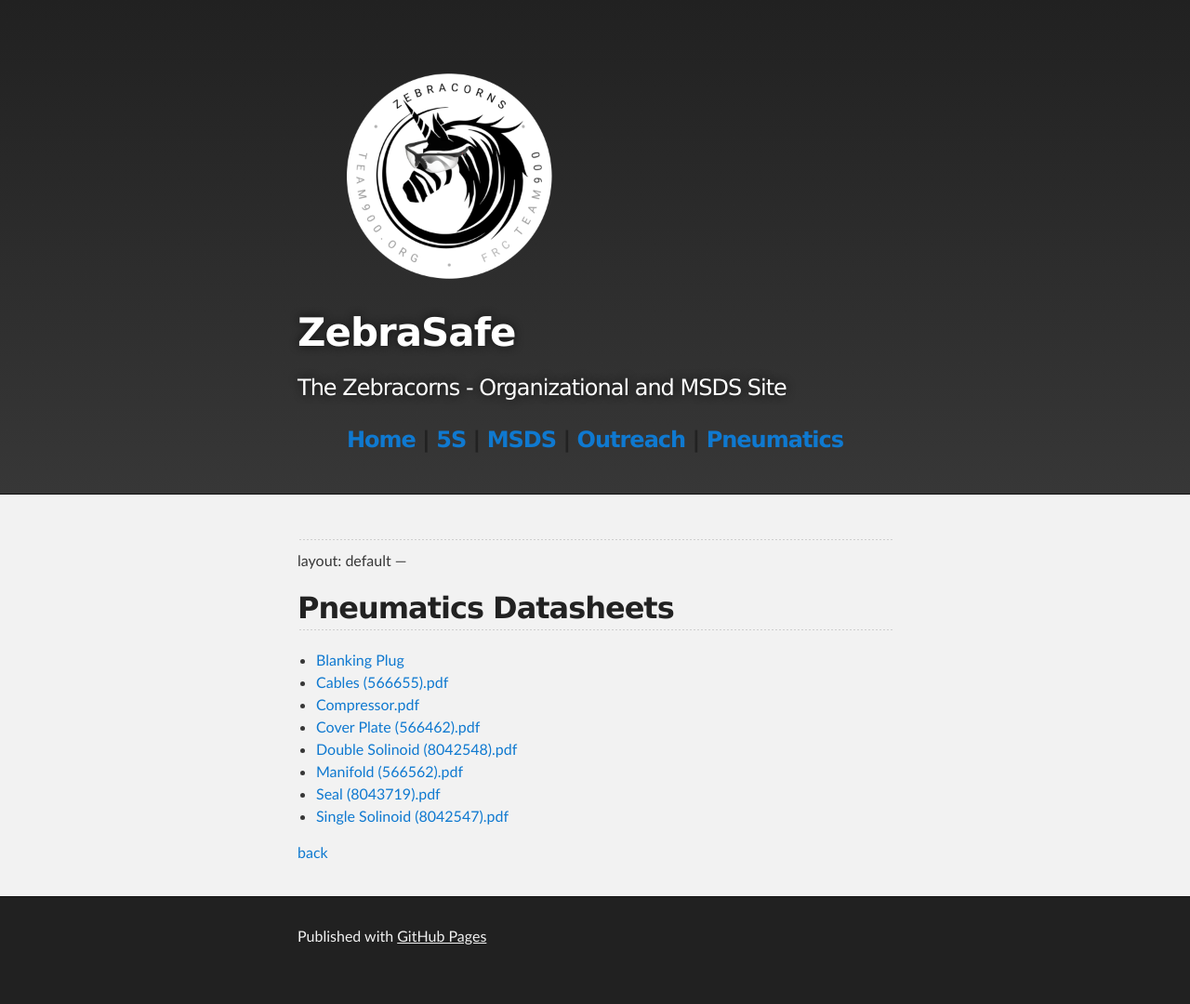
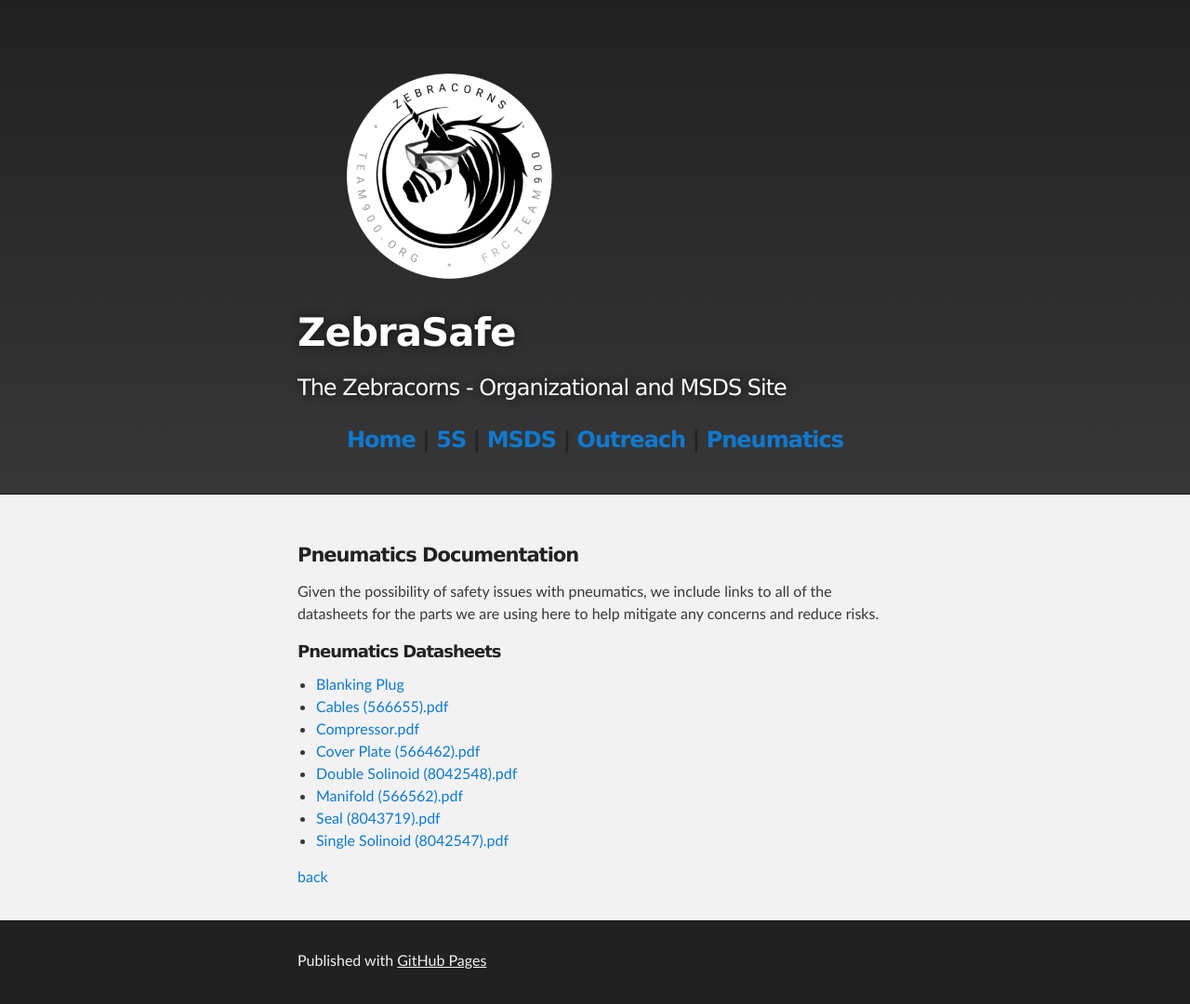
Before and after one commit to FRC900/ZebraSafeSite, a Jekyll site: the page built from pneumatics.md, in a window 1280 px wide. Shown: the whole page at 93% size. Built offline with Jekyll 4.4.1, drawn with Linux system fonts in a browser that asks for light colours; our own code applies the rules of GitHub Pages for plain Markdown files; before the commit the page ends 1054 px from its top, so only the background shows below that.

Commit message:
Update pneumatics.md

```diff
--- a/pneumatics.md
+++ b/pneumatics.md
@@ -1,8 +1,13 @@
-  ---
+---
 layout: default
 ---
 
-## Pneumatics Datasheets
+
+#### Pneumatics Documentation
+
+Given the possibility of safety issues with pneumatics, we include links to all of the datasheets for the parts we are using here to help mitigate any concerns and reduce risks.
+
+#####  Pneumatics Datasheets
 
 *   [Blanking Plug](../assets/pneumatics/Blanking Plug (3568).pdf)
 *   [Cables (566655).pdf](../assets/pneumatics/Cables (566655).pdf)
```
